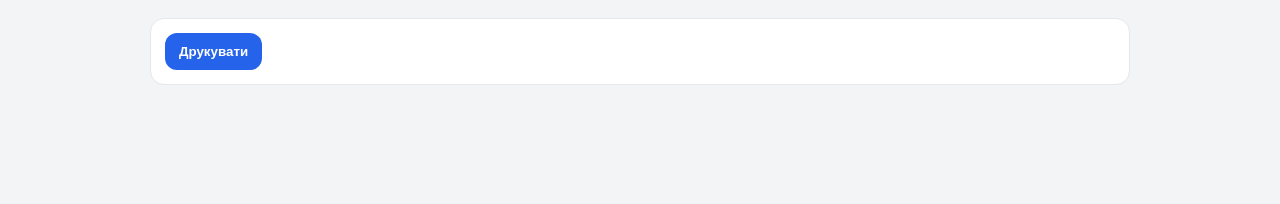
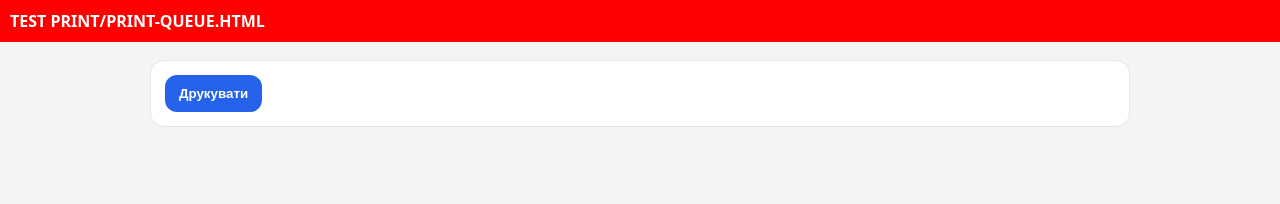
Before and after one commit to monks-commits/product-offline-cash, a plain HTML site: page print/print-queue.html in a window 1280 px wide. Drawn offline with Linux system fonts and the light colour scheme.

Commit message:
Update print-queue.html

```diff
--- a/print/print-queue.html
+++ b/print/print-queue.html
@@ -60,6 +60,12 @@
   <script src="../vendor/qrcode.min.js"></script>
 </head>
 <body>
+
+  <!-- 🔴 ВРЕМЕННЫЙ ТЕСТ -->
+  <div style="background:red;color:white;padding:10px;font-weight:900">
+    TEST PRINT/PRINT-QUEUE.HTML
+  </div>
+
   <div class="wrap">
     <div class="card no-print">
       <button class="btn btn-primary" onclick="window.print()">Друкувати</button>
@@ -90,6 +96,7 @@
       if(!payload || !Array.isArray(payload.items)) return;
 
       payload.items.forEach(it=>{
+
         // офлайн-каса: если QR нет — генерируем
         if(!it.qr_payload){
           it.qr_payload =
```
Lines whose indentation alone changed are shown as unchanged.
